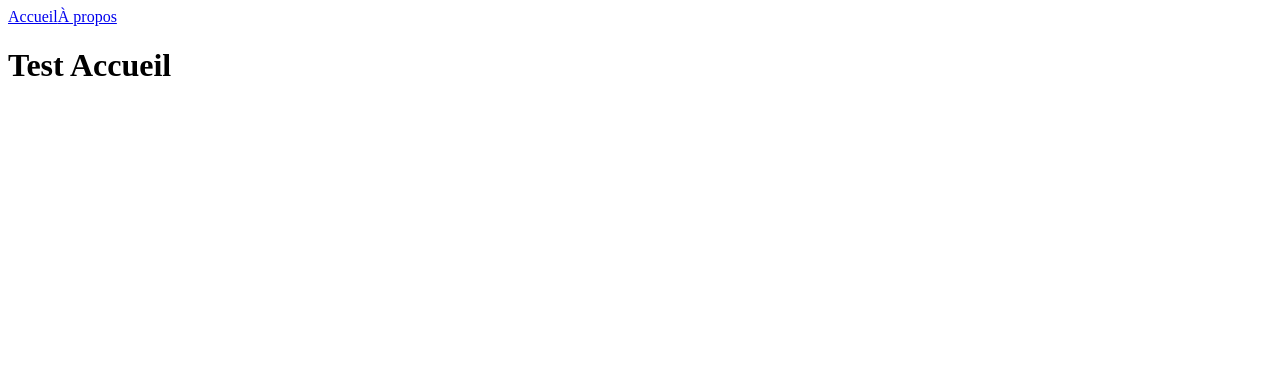
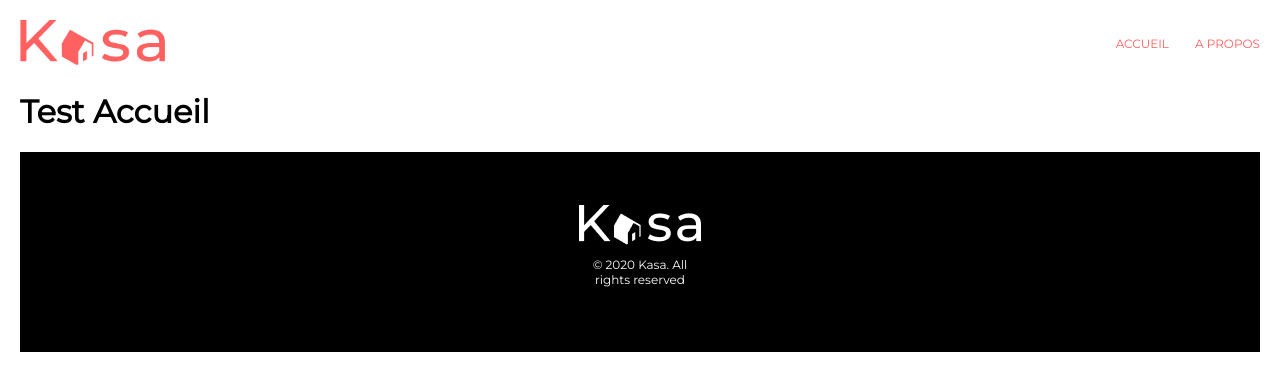
Before and after one commit to Cyprien-Cres/kasa, a React (Create React App) app: page / in a window 1280 px wide. Shown: the top 390 px of the page. Built offline with nearby package versions, Linux system fonts and the light colour scheme.

Commit message:
IW-89 Créez le routeur et les différentes pages de l’application et ajout du Header et du Footer

```diff
--- a/public/index.html
+++ b/public/index.html
@@ -1,14 +1,15 @@
 <!DOCTYPE html>
 <html lang="en">
+
 <head>
   <meta charset="utf-8" />
   <link rel="icon" href="%PUBLIC_URL%/favicon.ico" />
   <meta name="viewport" content="width=device-width, initial-scale=1" />
   <meta name="theme-color" content="#000000" />
-    <meta
-      name="description"
-      content="Web site created using create-react-app"
-    />
+  <meta name="description" content="Web site created using create-react-app" />
+  <link rel="preconnect" href="https://fonts.googleapis.com">
+  <link rel="preconnect" href="https://fonts.gstatic.com" crossorigin>
+  <link href="https://fonts.googleapis.com/css2?family=Montserrat&display=swap" rel="stylesheet">
   <link rel="apple-touch-icon" href="%PUBLIC_URL%/logo192.png" />
   <!--
       manifest.json provides metadata used when your web app is installed on a
@@ -26,6 +27,7 @@
     -->
   <title>React App</title>
 </head>
+
 <body>
   <noscript>You need to enable JavaScript to run this app.</noscript>
   <div id="root"></div>
@@ -40,4 +42,5 @@
       To create a production bundle, use `npm run build` or `yarn build`.
     -->
 </body>
+
 </html>
--- /dev/null
+++ b/src/components/Footer.jsx
@@ -0,0 +1,13 @@
+import logoFooter from "../assets/logo-footer.png"
+import "../styles/Footer.css"
+
+function Footer() {
+  return (
+    <div className="footer">
+      <img src={logoFooter} alt="Logo Kasa" className="logo-footer" />
+      <p className="copyrights">© 2020 Kasa. All rights reserved</p>
+    </div>
+  )
+}
+
+export default Footer
--- a/src/components/Header.jsx
+++ b/src/components/Header.jsx
@@ -1,11 +1,20 @@
 import { Link } from "react-router-dom"
+import logoHeader from "../assets/logo-header.png"
+import "../styles/Header.css"
 
 function Header() {
   return (
-    <nav>
-      <Link to="/">Accueil</Link>
-      <Link to="/about">À propos</Link>
-    </nav>
+    <div className="header">
+      <img src={logoHeader} alt="Logo Kasa" className="logo-header" />
+      <nav className="nav-header">
+        <Link to="/" className="li-header">
+          Accueil
+        </Link>
+        <Link to="/about" className="li-header">
+          A propos
+        </Link>
+      </nav>
+    </div>
   )
 }
 
--- a/src/index.jsx
+++ b/src/index.jsx
@@ -6,6 +6,8 @@ import About from "./pages/About"
 import Lodging from "./pages/Lodging"
 import Error from "./components/Error"
 import Header from "./components/Header"
+import Footer from "./components/Footer"
+import "./styles/Home.css"
 
 ReactDOM.render(
   <React.StrictMode>
@@ -17,6 +19,7 @@ ReactDOM.render(
         <Route path="/about" element={<About />} />
         <Route path="*" element={<Error />} />
       </Routes>
+      <Footer />
     </Router>
   </React.StrictMode>,
   document.getElementById("root")
--- /dev/null
+++ b/src/styles/Footer.css
@@ -0,0 +1,20 @@
+.footer {
+  background-color: black;
+  height: 200px;
+  display: flex;
+  flex-direction: column;
+  align-items: center;
+  justify-content: center;
+}
+
+.logo-footer {
+  width: 122px;
+  height: 40px;
+}
+
+.copyrights {
+  width: 110px;
+  color: white;
+  font-size: 12px;
+  text-align: center;
+}
--- /dev/null
+++ b/src/styles/Header.css
@@ -0,0 +1,25 @@
+.header {
+  width: 100%;
+  display: flex;
+  flex-direction: row;
+  align-items: center;
+  justify-content: space-between;
+  margin: 0 0 27px 0;
+}
+
+.logo-header {
+  width: 145px;
+  height: 45px;
+}
+
+.li-header {
+  padding-left: 26px;
+  color: #ff6060;
+  text-decoration: none;
+  text-transform: uppercase;
+  font-size: 12px;
+}
+
+.li-header:hover {
+  text-decoration: underline;
+}
--- /dev/null
+++ b/src/styles/Home.css
@@ -0,0 +1,5 @@
+body {
+  max-width: 1240px;
+  margin: 20px 20px 0px 20px;
+  font-family: "Montserrat", sans-serif;
+}
```
Also changed, not shown: src/assets/logo-footer.png (added), src/assets/logo-header.png (added). Lines whose indentation alone changed are shown as unchanged.
